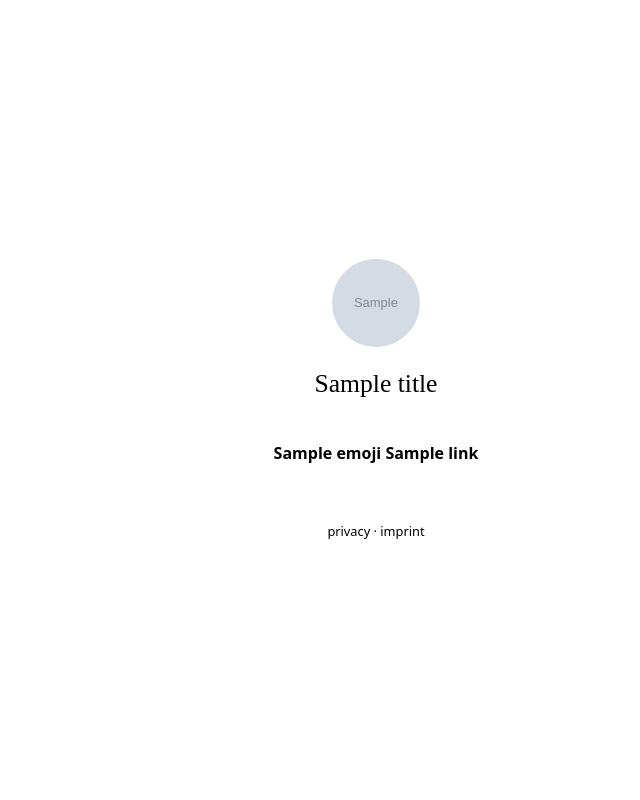
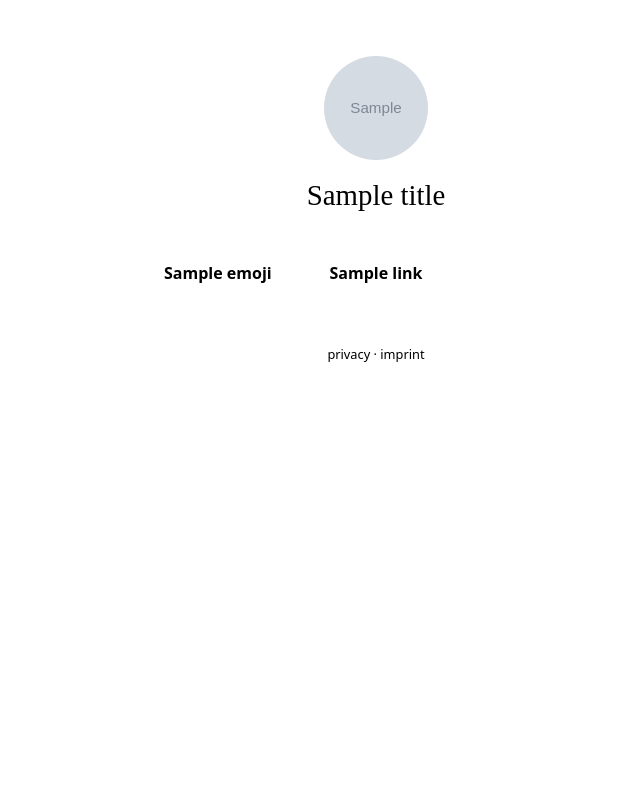
Before and after one commit to Nagoyashi/cutecumber, a Flask app: template app/templates/public_page.html in a window 1280 px wide. Shown: the whole page, without its empty margins (264-904 px from the left). Run offline with Flask 3, Linux system fonts and the light colour scheme; the template is opened without the code that fills it: most values are stand-ins (such as "Sample title", 1, 10 or a date in 2020); grey boxes marked "Sample" are stand-in pictures; parts of the project's set-up code (start-up, migrations or seed data) failed here and were passed over; some web fonts are replaced.

Commit message:
feat: restyle public profile page + wide layout (#50) (#63)
Rebuild app/templates/public_page.html to the v2 spec: avatar ring (circle,
104/128px), v2 link pills with hover-lift (reduced-motion respected), and an
opt-in WIDE desktop layout (>=860px: sticky profile left, links one full-width
column) driven by the #55 `layout` setting. Adds a layout select to the theme
fine-tune form + theme_save handling.

Keeps the public contract: own inline CSS, zero JS, zero third-party, cookie-
free; 1.8 KB gzipped (budget 15 KB). Legacy emoji/gradient avatars still render.

The opt-in public AMBIENT background (pack-motif layer, gated on the #55
`ambient` setting) is the remaining follow-up for #50 — it carries its own
inline-SVG payload and gets a dedicated gzip/budget pass.

Refs #50.

Co-authored-by: Claude Opus 4.8 (1M context) <noreply@anthropic.com>

```diff
--- a/app/dash.py
+++ b/app/dash.py
@@ -297,6 +297,9 @@ def theme_save():
         # Page settings (#55): the fine-tune form always carries the checkbox,
         # so include it; validate_theme drops it when it equals the default.
         overrides["show_credit"] = request.form.get("show_credit") == "on"
+        layout = request.form.get("layout")
+        if layout:
+            overrides["layout"] = layout
         candidate = {"version": THEME_VERSION, "preset": preset, "overrides": overrides}
     else:
         abort(400)
--- a/app/templates/dash_home.html
+++ b/app/templates/dash_home.html
@@ -184,6 +184,11 @@
         <select id="t-background" name="background">
           {% for v in enums['background'] %}<option value="{{ v }}" {% if t.background == v %}selected{% endif %}>{{ v }}</option>{% endfor %}
         </select>
+        <label for="t-layout">page layout</label>
+        <select id="t-layout" name="layout">
+          <option value="centered" {% if t.layout == 'centered' %}selected{% endif %}>centered (phone-style)</option>
+          <option value="wide" {% if t.layout == 'wide' %}selected{% endif %}>wide (desktop)</option>
+        </select>
       </div>
       <span class="field-label">decorations <span class="optional">(up to 5)</span></span>
       <div class="decopicker">
--- a/app/templates/public_page.html
+++ b/app/templates/public_page.html
@@ -19,44 +19,62 @@
 {% if t.font_file %}@font-face{font-family:{{ t.font_family }};src:url({{ t.font_file }}) format('woff2');font-weight:{{ t.heading_weight }};font-display:swap}
 {% endif %}:root{--bg:{{ t.bg }};--surface:{{ t.surface }};--text:{{ t.text }};--muted:{{ t.muted }};--accent:{{ t.accent }};--accent-text:{{ t.accent_text }};--radius:{{ t.radius }}}
 *{margin:0;padding:0;box-sizing:border-box}
-body{min-height:100svh;display:flex;align-items:center;justify-content:center;padding:24px;
+body{min-height:100svh;display:flex;align-items:flex-start;justify-content:center;padding:56px 20px 40px;
 font-family:system-ui,-apple-system,sans-serif;color:var(--text);line-height:1.5;
 background:{{ t.page_background }}}
-main{width:100%;max-width:420px;text-align:center}
-.avatar{font-size:56px;line-height:1}
-{% if gradient %}.avatar-g{width:88px;height:88px;border-radius:50%;margin:0 auto;
-background:linear-gradient(135deg,{{ gradient[0] }},{{ gradient[1] }})}
-{% endif %}{% if avatar_image %}.avatar-img{width:88px;height:88px;border-radius:50%;object-fit:cover}
-{% endif %}{% if avatar_set %}.avatar-set{width:88px;height:88px;border-radius:50%;object-fit:cover;display:block;margin:0 auto}
-{% endif %}h1{margin-top:12px;font-size:1.6rem;font-weight:{{ t.heading_weight }};overflow-wrap:break-word;
-font-family:{{ t.heading_stack }}}
-.pronouns{margin-top:2px;color:var(--muted);font-size:.9rem}
-.bio{margin-top:10px;overflow-wrap:break-word;white-space:pre-line}
-{% if links %}.links{margin-top:24px;display:grid;gap:12px}
-.links a{display:block;padding:13px 16px;border-radius:var(--radius);text-decoration:none;
-font-weight:600;overflow-wrap:break-word;
+.inner{width:100%;max-width:460px}
+.profile{text-align:center}
+.avatar-ring{width:104px;height:104px;margin:0 auto;border-radius:50%;overflow:hidden;
+display:flex;align-items:center;justify-content:center;
+box-shadow:0 8px 22px rgba(40,30,40,.16),0 0 0 4px var(--surface)}
+.avatar-ring img{width:100%;height:100%;object-fit:cover;display:block}
+.avatar{font-size:52px;line-height:1}
+.avatar-g{width:100%;height:100%;background:linear-gradient(135deg,{{ gradient[0] if gradient else '#fff' }},{{ gradient[1] if gradient else '#fff' }})}
+h1{margin-top:14px;font-size:1.8rem;font-weight:{{ t.heading_weight }};overflow-wrap:break-word;font-family:{{ t.heading_stack }}}
+.pronouns{margin-top:2px;color:var(--muted);font-size:.92rem}
+.bio{margin:12px auto 0;max-width:34ch;overflow-wrap:break-word;white-space:pre-line;text-wrap:pretty}
+{% if links %}.links{margin-top:28px;display:grid;gap:13px}
+.linkbtn{position:relative;display:flex;align-items:center;justify-content:center;gap:9px;
+padding:16px 44px;border-radius:var(--radius);text-decoration:none;font-weight:600;overflow-wrap:anywhere;
+transition:transform .12s ease,box-shadow .12s ease;
 {% if t.button_style == 'filled' %}background:var(--accent);color:var(--accent-text);border:2px solid var(--accent)
 {% elif t.button_style == 'outline' %}background:var(--surface);color:var(--text);border:2px solid var(--accent)
 {% else %}background:var(--surface);color:var(--text);border:2px solid var(--surface);box-shadow:0 5px 16px {{ t.shadow }}
 {% endif %}}
-.links a:hover,.links a:focus-visible{filter:brightness(.96);transform:translateY(-1px)}
-{% endif %}.empty{margin-top:28px;color:var(--muted);font-size:.95rem}
-footer{margin-top:44px;font-size:.8rem}
+.linkbtn:hover,.linkbtn:focus-visible{transform:translateY(-2px);box-shadow:0 10px 24px {{ t.shadow }}}
+.linkbtn-e{position:absolute;left:18px}
+@media (prefers-reduced-motion:reduce){.linkbtn{transition:none}.linkbtn:hover,.linkbtn:focus-visible{transform:none}}
+{% endif %}.empty{margin-top:28px;color:var(--muted);font-size:.95rem;text-align:center}
+footer{margin-top:44px;font-size:.8rem;text-align:center}
 footer a{color:var(--muted);text-decoration:none}
 footer a:hover,footer a:focus-visible{color:var(--text)}
+@media (min-width:860px){
+.layout-wide{align-items:center}
+.layout-wide .inner{max-width:920px;display:grid;grid-template-columns:340px 1fr;gap:56px;align-items:start}
+.layout-wide .profile{text-align:left;position:sticky;top:64px}
+.layout-wide .avatar-ring{margin:0;width:128px;height:128px}
+.layout-wide h1{font-size:2.2rem}
+.layout-wide .bio{margin-left:0;max-width:none}
+.layout-wide .links{margin-top:0}
+.layout-wide .linkbtn{justify-content:flex-start;padding-left:52px;padding-right:22px}
+.layout-wide .linkbtn-e{left:20px}
+.layout-wide footer{grid-column:1/-1;text-align:left}
+}
 </style>
 </head>
-<body>
-<main>
-  {% if avatar_image %}<img class="avatar-img" src="/a/{{ avatar_image }}" width="88" height="88" alt="">
-  {% elif avatar_set %}<img class="avatar-set" src="/static/avatars/{{ avatar_set }}.svg" width="88" height="88" alt="">
-  {% elif gradient %}<div class="avatar avatar-g" aria-hidden="true"></div>
-  {% else %}<div class="avatar" aria-hidden="true">{{ avatar_emoji }}</div>
-  {% endif %}<h1>{{ title }}</h1>
-  {% if user.pronouns %}<p class="pronouns">{{ user.pronouns }}</p>{% endif %}
-  {% if user.bio %}<p class="bio">{{ user.bio }}</p>{% endif %}
+<body class="layout-{{ t.layout }}">
+<main class="inner">
+  <div class="profile">
+    {% if avatar_image %}<div class="avatar-ring"><img class="avatar-img" src="/a/{{ avatar_image }}" width="104" height="104" alt=""></div>
+    {% elif avatar_set %}<div class="avatar-ring"><img class="avatar-set" src="/static/avatars/{{ avatar_set }}.svg" width="104" height="104" alt=""></div>
+    {% elif gradient %}<div class="avatar-ring"><div class="avatar-g" aria-hidden="true"></div></div>
+    {% else %}<div class="avatar-ring"><div class="avatar" aria-hidden="true">{{ avatar_emoji }}</div></div>
+    {% endif %}<h1>{{ title }}</h1>
+    {% if user.pronouns %}<p class="pronouns">{{ user.pronouns }}</p>{% endif %}
+    {% if user.bio %}<p class="bio">{{ user.bio }}</p>{% endif %}
+  </div>
   {% if links %}<nav class="links">
-  {% for link in links %}<a href="{{ link.url }}" target="_blank" rel="noopener noreferrer nofollow">{% if link.emoji %}<span aria-hidden="true">{{ link.emoji }}</span> {% endif %}{{ link.title }}</a>
+  {% for link in links %}<a class="linkbtn" href="{{ link.url }}" target="_blank" rel="noopener noreferrer nofollow">{% if link.emoji %}<span class="linkbtn-e" aria-hidden="true">{{ link.emoji }}</span> {% endif %}<span class="linkbtn-t">{{ link.title }}</span></a>
   {% endfor %}</nav>
   {% else %}<p class="empty">no links here yet — check back soon ✨</p>
   {% endif %}<footer>{% if t.show_credit %}<a href="/">made with cutecumber</a> · {% endif %}<a href="/privacy">privacy</a> · <a href="/imprint">imprint</a></footer>
```
